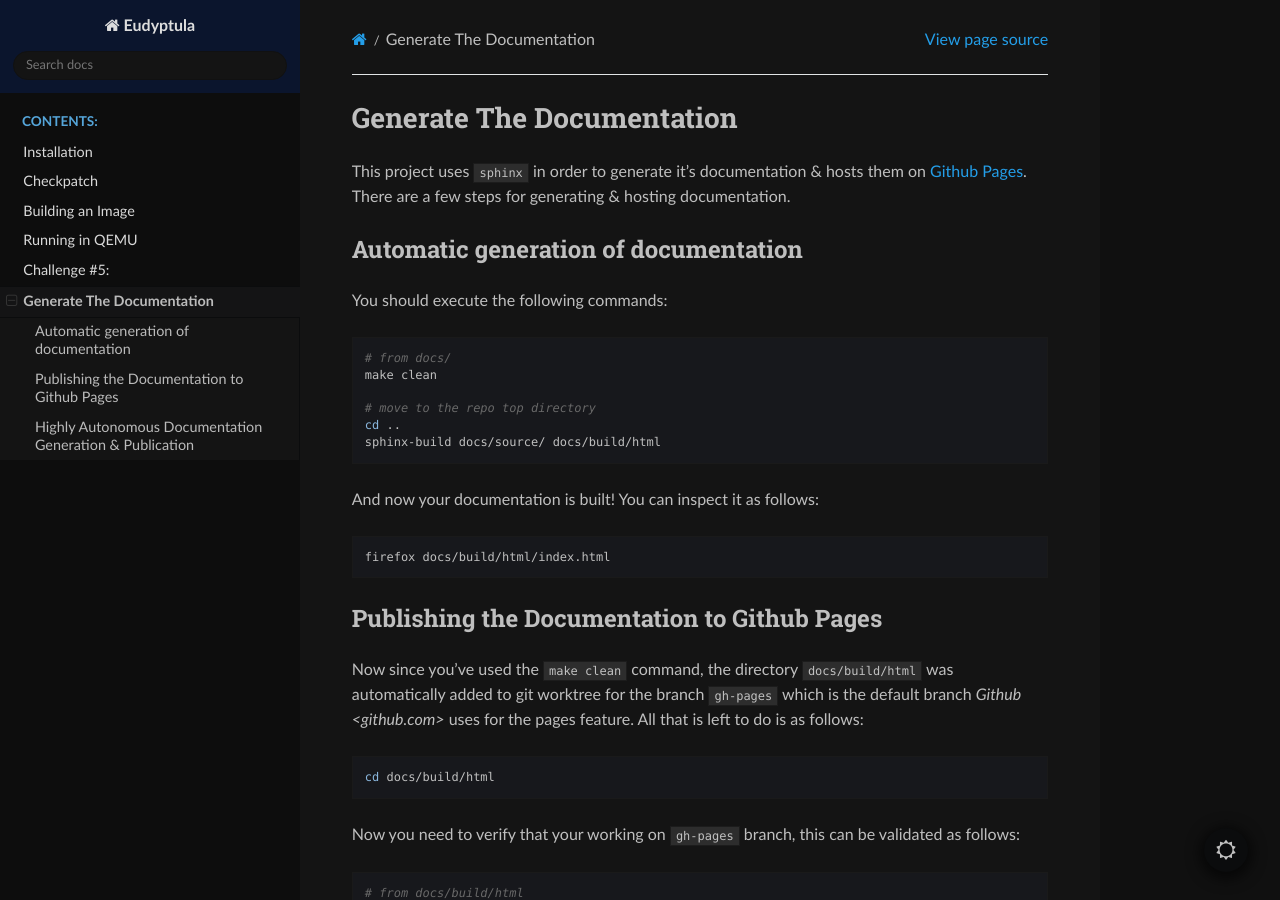
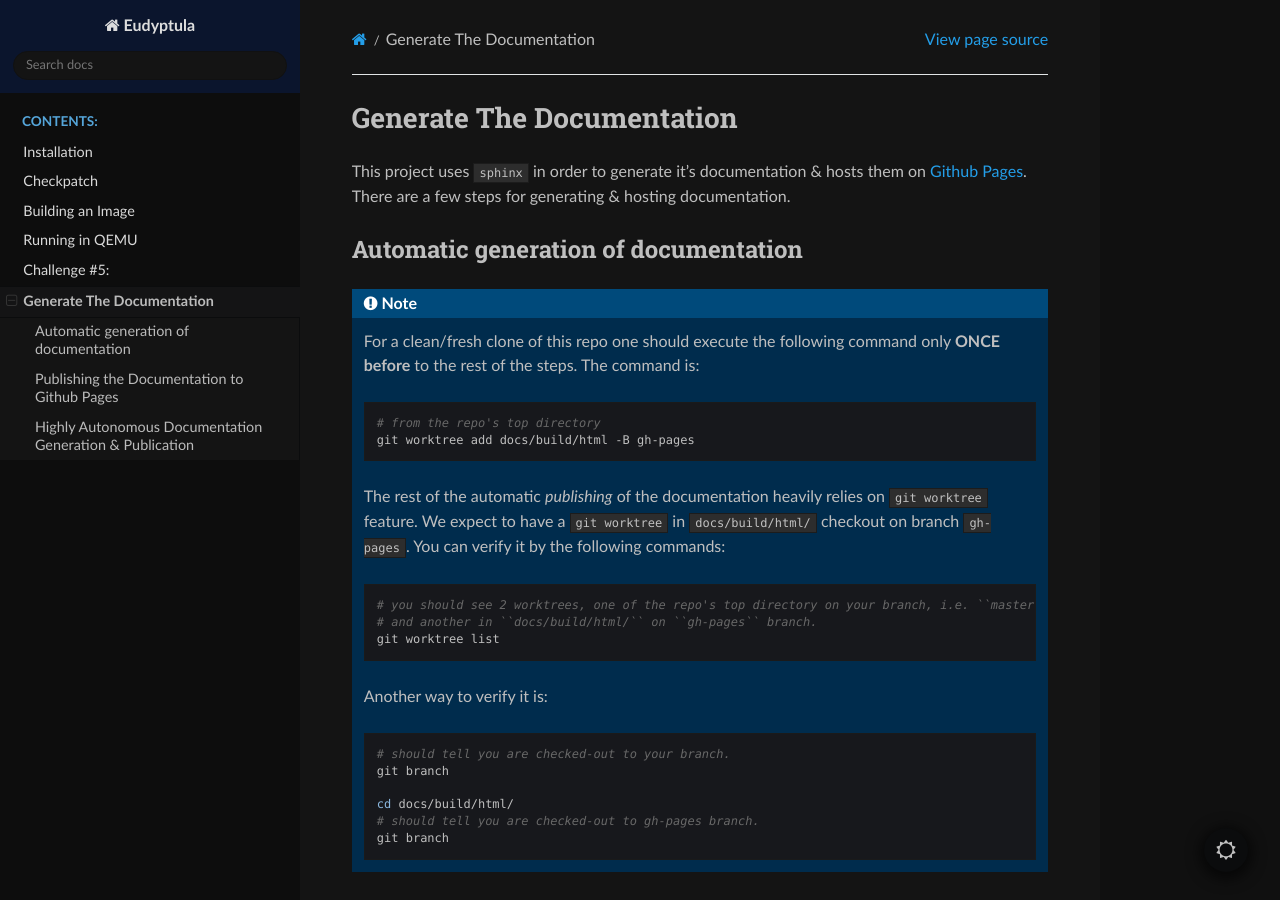
Before and after one commit to roeey777/eudyptula, a Sphinx documentation site: the page built from docs/source/generate_docs.rst, in a window 1280 px wide and 900 px high. Built offline with Sphinx 7.4.7 and the Read the Docs theme 3.1.0, drawn with Linux system fonts in a browser that asks for light colours.

```diff
--- a/docs/source/generate_docs.rst
+++ b/docs/source/generate_docs.rst
@@ -6,6 +6,38 @@
 
 Automatic generation of documentation
 ~~~~~~~~~~~~~~~~~~~~~~~~~~~~~~~~~~~~~
+
+
+.. note::
+
+   For a clean/fresh clone of this repo one should execute the following command only **ONCE**
+   **before** to the rest of the steps. The command is:
+
+   .. code-block:: bash
+
+      # from the repo's top directory
+      git worktree add docs/build/html -B gh-pages
+
+   The rest of the automatic *publishing* of the documentation heavily relies on ``git worktree`` feature.
+   We expect to have a ``git worktree`` in ``docs/build/html/`` checkout on branch ``gh-pages``.
+   You can verify it by the following commands:
+
+   .. code-block:: bash
+
+      # you should see 2 worktrees, one of the repo's top directory on your branch, i.e. ``master``, ``dev``, etc.
+      # and another in ``docs/build/html/`` on ``gh-pages`` branch.
+      git worktree list
+
+   Another way to verify it is:
+
+   .. code-block:: bash
+
+      # should tell you are checked-out to your branch.
+      git branch
+
+      cd docs/build/html/
+      # should tell you are checked-out to gh-pages branch.
+      git branch
 
 You should execute the following commands:
 
```
Also changed, not shown: 2 other files.
